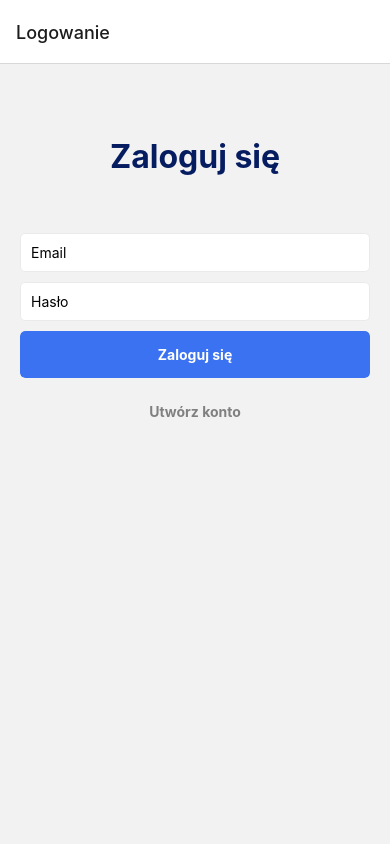
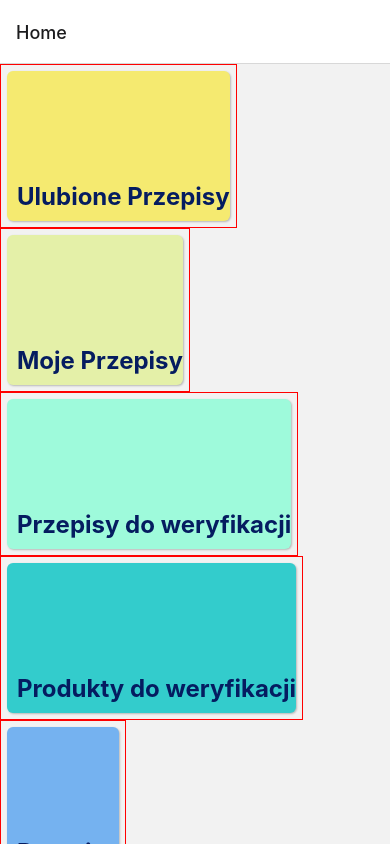
Before and after one commit to kriszub98/praca-dyplomowa-frontend, a React Native app: screen /Home in a window 390 px wide. Shown: the top 844 px of the page. Built offline with nearby package versions, Linux system fonts and the light colour scheme.

Commit message:
HomeScreen and HomeCard

```diff
--- /dev/null
+++ b/src/components/HomeCard.js/HomeCard.js
@@ -0,0 +1,46 @@
+import { StyleSheet, Text, View, TouchableNativeFeedback } from 'react-native';
+import React from 'react';
+import TitleText from '../TitleText';
+import Colors from '../../constans/Colors';
+
+const HomeCard = ({ name, color, onPress }) => {
+	return (
+		<TouchableNativeFeedback useForeground={true} onPress={onPress}>
+			<View style={{ ...styles.container, backgroundColor: color }}>
+				<View style={styles.titleContainer}>
+					<TitleText style={styles.title}>{name}</TitleText>
+				</View>
+			</View>
+		</TouchableNativeFeedback>
+	);
+};
+
+export default HomeCard;
+
+const styles = StyleSheet.create({
+	container: {
+		shadowOffset: {
+			width: 1,
+			height: 1
+		},
+		shadowColor: '#333',
+		shadowOpacity: 0.3,
+		shadowRadius: 2,
+		borderRadius: 6,
+		elevation: 3,
+
+		marginHorizontal: 6,
+		marginVertical: 6,
+		overflow: 'hidden',
+		height: 150,
+		justifyContent: 'flex-end'
+	},
+	titleContainer: {
+		paddingLeft: 10,
+		paddingBottom: 10
+	},
+	title: {
+		fontSize: 24,
+		color: Colors.primaryTitle
+	}
+});
--- /dev/null
+++ b/src/components/HomeCard.js/index.js
@@ -0,0 +1 @@
+export { default } from './HomeCard';
--- a/src/components/ProductCard/ProductCard.js
+++ b/src/components/ProductCard/ProductCard.js
@@ -10,7 +10,7 @@ const RecipeCard = ({ product, onPress }) => {
 	const { height } = useWindowDimensions();
 
 	const navigation = useNavigation();
-
+	// TODO: CHANGE ONPRESS
 	return (
 		<TouchableNativeFeedback useForeground={true} onPress={() => navigation.navigate('ProductDetail')}>
 			<View style={styles.container}>
--- a/src/navigation/Navigation.js
+++ b/src/navigation/Navigation.js
@@ -13,6 +13,7 @@ import SearchProductsScreen from '../screens/SearchProductsScreen';
 import RecipeAddScreen from '../screens/RecipeAddScreen';
 import RecipeDetailScreen from '../screens/RecipeDetailScreen';
 import RecipeListScreen from '../screens/RecipeListScreen';
+import HomeScreen from '../screens/HomeScreen';
 
 const Stack = createNativeStackNavigator();
 
@@ -20,6 +21,7 @@ const Navigation = () => {
 	return (
 		<NavigationContainer>
 			<Stack.Navigator>
+				<Stack.Screen name="Home" component={HomeScreen} />
 				<Stack.Screen name="SignIn" component={SignInScreen} options={{ title: 'Logowanie' }} />
 				<Stack.Screen name="AllergyAdd" component={AllergyAddScreen} />
 				<Stack.Screen name="ProductAdd" component={ProductAddScreen} />
--- /dev/null
+++ b/src/screens/HomeScreen.js
@@ -0,0 +1,36 @@
+import { StyleSheet, Text, View, ScrollView } from 'react-native';
+import React from 'react';
+import HomeCard from '../components/HomeCard.js/HomeCard';
+
+const HomeScreen = ({ navigation }) => {
+	return (
+		<View>
+			<ScrollView>
+				{/* Logged User */}
+				<HomeCard color="hsl(55, 87%, 70%)" name="Ulubione Przepisy" />
+				<HomeCard color="hsl(70, 70%, 80%)" name="Moje Przepisy" />
+
+				{/* TODO: Check if Doctor or admin */}
+				{/* Doctor or admin */}
+				<HomeCard color="hsl(160, 90%, 80%)" name="Przepisy do weryfikacji" />
+				<HomeCard color="hsl(180, 60%, 50%)" name="Produkty do weryfikacji" />
+
+				{/* For All Users */}
+				<HomeCard
+					color="hsl(210, 80%, 70%)"
+					name="Przepisy"
+					onPress={() => navigation.navigate('RecipeList')}
+				/>
+				<HomeCard
+					color="hsl(10, 70%, 50%)"
+					name="Produkty"
+					onPress={() => navigation.navigate('ProductList')}
+				/>
+			</ScrollView>
+		</View>
+	);
+};
+
+export default HomeScreen;
+
+const styles = StyleSheet.create({});
```
